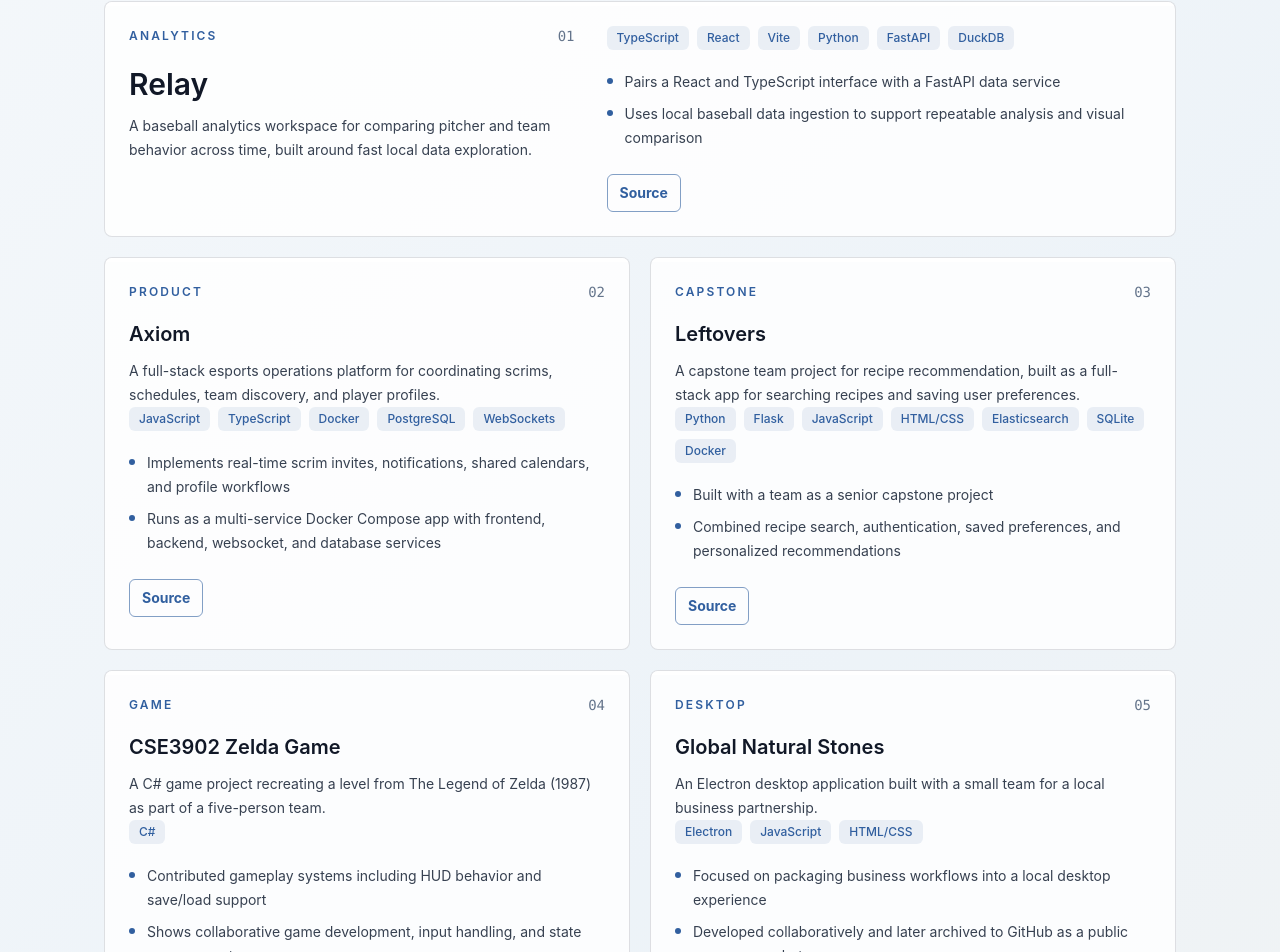
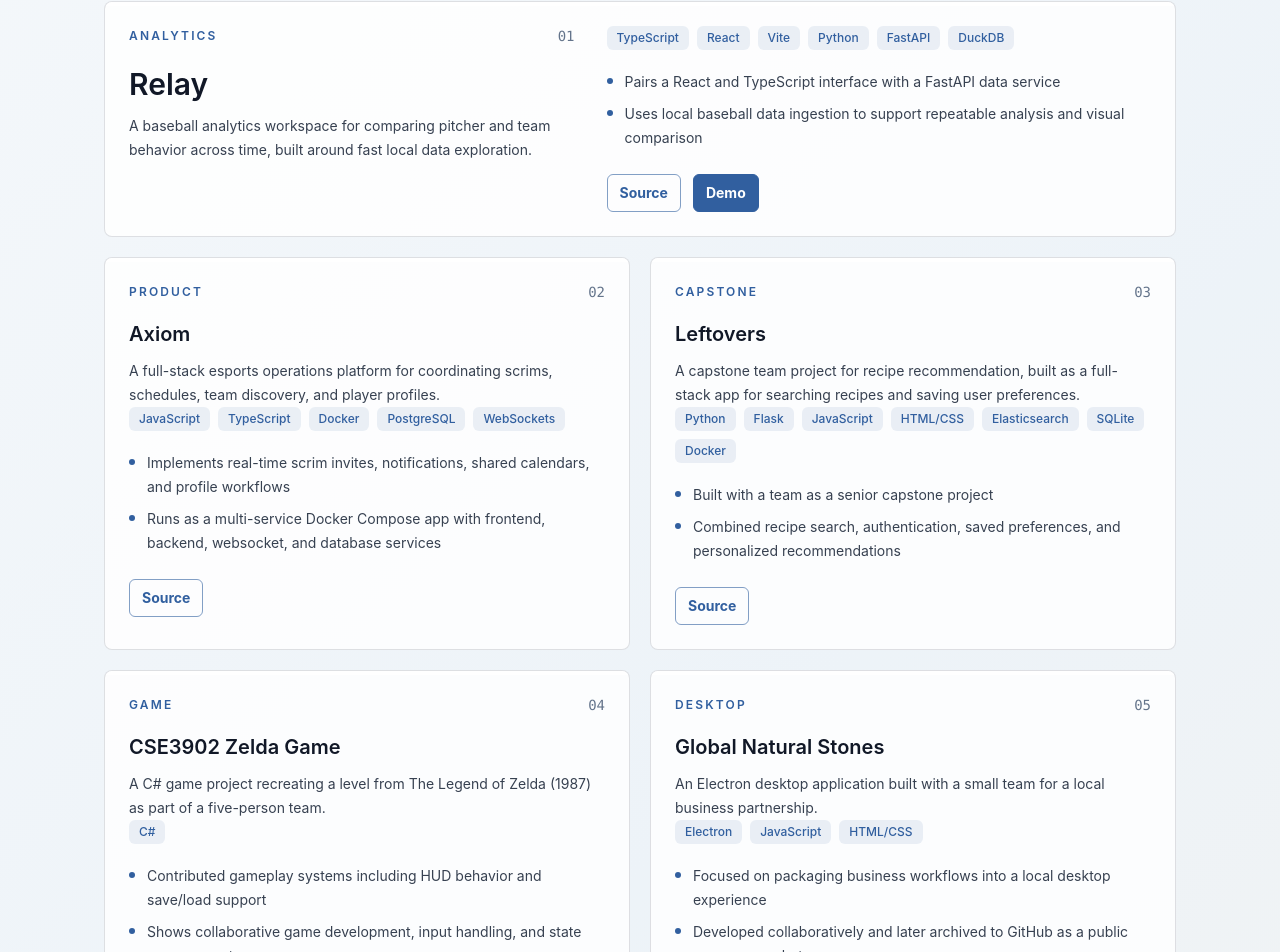
Before and after one commit to Awilkes21/portfolio, a Next.js app: page / in a window 1280 px wide. Shown: the part 1153-2105 px from the top of the page. Built offline with nearby package versions, Linux system fonts and the light colour scheme; no server answers.

Commit message:
Add relay demo link

```diff
--- a/src/data/projects.ts
+++ b/src/data/projects.ts
@@ -19,7 +19,8 @@ export const projects: Project[] = [
       "Pairs a React and TypeScript interface with a FastAPI data service",
       "Uses local baseball data ingestion to support repeatable analysis and visual comparison"
     ],
-    githubUrl: "https://github.com/Awilkes21/Relay"
+    githubUrl: "https://github.com/Awilkes21/Relay",
+    demoUrl: "https://relay-pfvu.onrender.com/"
   },
   {
     category: "Product",
```
